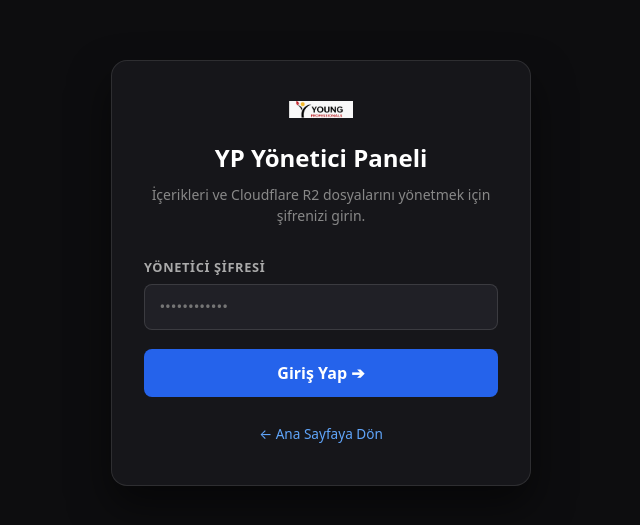
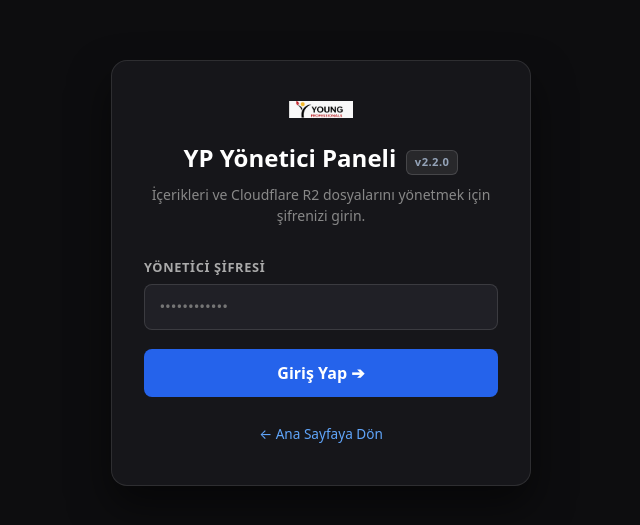
Before and after one commit to turgutreis/young_prof, a Nuxt app: page /admin in a window 1280 px wide. Shown: the part 127-652 px from the top of the page, without its empty margins (319-959 px from the left). Built offline with nearby package versions, Linux system fonts and the light colour scheme.

Commit message:
feat: introduce application versioning v2.2.0 across admin, frontend, and package.json

```diff
--- a/nuxt.config.ts
+++ b/nuxt.config.ts
@@ -23,7 +23,8 @@ export default defineNuxtConfig({
     r2PublicUrl: process.env.R2_PUBLIC_URL || '',
     adminPassword: process.env.ADMIN_PASSWORD || 'young2026admin',
     public: {
-      appName: 'Young Professionals EU'
+      appName: 'Young Professionals EU',
+      appVersion: '2.2.0'
     }
   },
   app: {
--- a/package.json
+++ b/package.json
@@ -1,5 +1,6 @@
 {
   "name": "sohbet-webseite",
+  "version": "2.2.0",
   "private": true,
   "type": "module",
   "scripts": {
--- a/pages/admin.vue
+++ b/pages/admin.vue
@@ -5,7 +5,10 @@
       <div class="loginCard">
         <div class="loginHeader">
           <img src="/young-professionals-logo.png" alt="YP Logo" class="loginLogo" />
-          <h2>YP Yönetici Paneli</h2>
+          <div class="loginTitleRow">
+            <h2>YP Yönetici Paneli</h2>
+            <span class="versionBadge">v2.2.0</span>
+          </div>
           <p>İçerikleri ve Cloudflare R2 dosyalarını yönetmek için şifrenizi girin.</p>
         </div>
 
@@ -47,6 +50,7 @@
             <img src="/young-professionals-logo.png" alt="Logo" class="miniLogo" />
             <b>Young Professionals Admin</b>
           </NuxtLink>
+          <span class="versionBadge">v2.2.0</span>
           <span class="statusBadge">☁ Cloudflare R2 Aktif</span>
         </div>
 
@@ -1514,6 +1518,26 @@ input:focus, textarea:focus, select:focus {
   height: auto;
 }
 
+.loginTitleRow {
+  display: flex;
+  align-items: center;
+  justify-content: center;
+  gap: 0.6rem;
+}
+
+.versionBadge {
+  font-size: 0.7rem;
+  font-weight: 700;
+  padding: 0.2rem 0.5rem;
+  border-radius: 6px;
+  background: rgba(255, 255, 255, 0.08);
+  border: 1px solid rgba(255, 255, 255, 0.14);
+  color: #94a3b8;
+  letter-spacing: 0.04em;
+  display: inline-flex;
+  align-items: center;
+}
+
 .statusBadge {
   font-size: 0.75rem;
   background: rgba(16, 185, 129, 0.15);
--- a/pages/index.vue
+++ b/pages/index.vue
@@ -694,7 +694,7 @@
         <img src="/young-professionals-logo.png" alt="Young Professionals" />
       </a>
       <p>Gençler için, gençlerle birlikte.</p>
-      <span>© 2026</span>
+      <span>© 2026 · v2.2.0</span>
     </footer>
 
     <!-- Global Persistent Audio Player Bar -->
```
